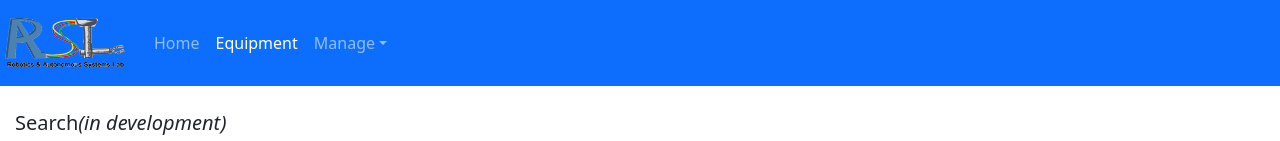
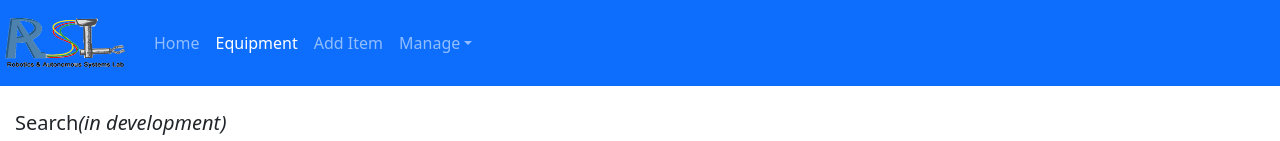
Before and after one commit to bobcat4848/asset-management, a React (Create React App) app in the folder client/: page /equipment in a window 1280 px wide. Shown: the top 141 px of the page. Built offline with nearby package versions, Linux system fonts and the light colour scheme; no server answers.

Commit message:
UI changes
Changed button styles of RecordList and added item creation tab to the navbar

```diff
--- a/client/src/components/equipment.js
+++ b/client/src/components/equipment.js
@@ -11,6 +11,8 @@ const Equipment = () => {
             <h5>Search<em>(in development)</em></h5>
             <input className="form-control" type="text" name="search" id="search" placeholder="search for an item"style={{width: 400}}/>
         </form>
+
+
         <br/>
         <RecordList />
       </div>
--- a/client/src/components/navbar.js
+++ b/client/src/components/navbar.js
@@ -44,6 +44,11 @@ const Navbar = () => {
                 Equipment
               </NavLink>
             </li>
+            <li className="nav-item">
+              <NavLink className="nav-link" to="/create">
+                Add Item
+              </NavLink>
+            </li>
             <li className="nav-item dropdown">
               <NavLink className="nav-link dropdown-toggle" to="/users" id="navbarScrollingDropdown" role="button" data-bs-toggle="dropdown" aria-expanded="false">
                 Manage
--- a/client/src/components/recordList.js
+++ b/client/src/components/recordList.js
@@ -11,16 +11,21 @@ const Record = (props) => (
     <td>{props.record.item_storage_loc}</td>
     <td>{props.record.item_checked_out}</td>
     <td>
-      <Link to={"/edit/" + props.record._id}>Edit</Link> |
+      <Link to={"/edit/" + props.record._id} className="btn btn-outline-primary">Edit</Link>
       <a
         href="/"
+        className="btn btn-outline-secondary"
+        role="button"
+        style={{marginLeft:5}}
         onClick={() => {
+          if(window.confirm('Are you sure you want to delete this item?')){
           props.deleteRecord(props.record._id);
+          }
         }}
       >
         Delete
-      </a> |
-      <Link to={"/item/" + props.record._id}>Details</Link>
+      </a>
+      <Link to={"/item/" + props.record._id} className="btn btn-outline-primary" style={{marginLeft:5}}>Details</Link>
     </td>
   </tr>
 );
```
